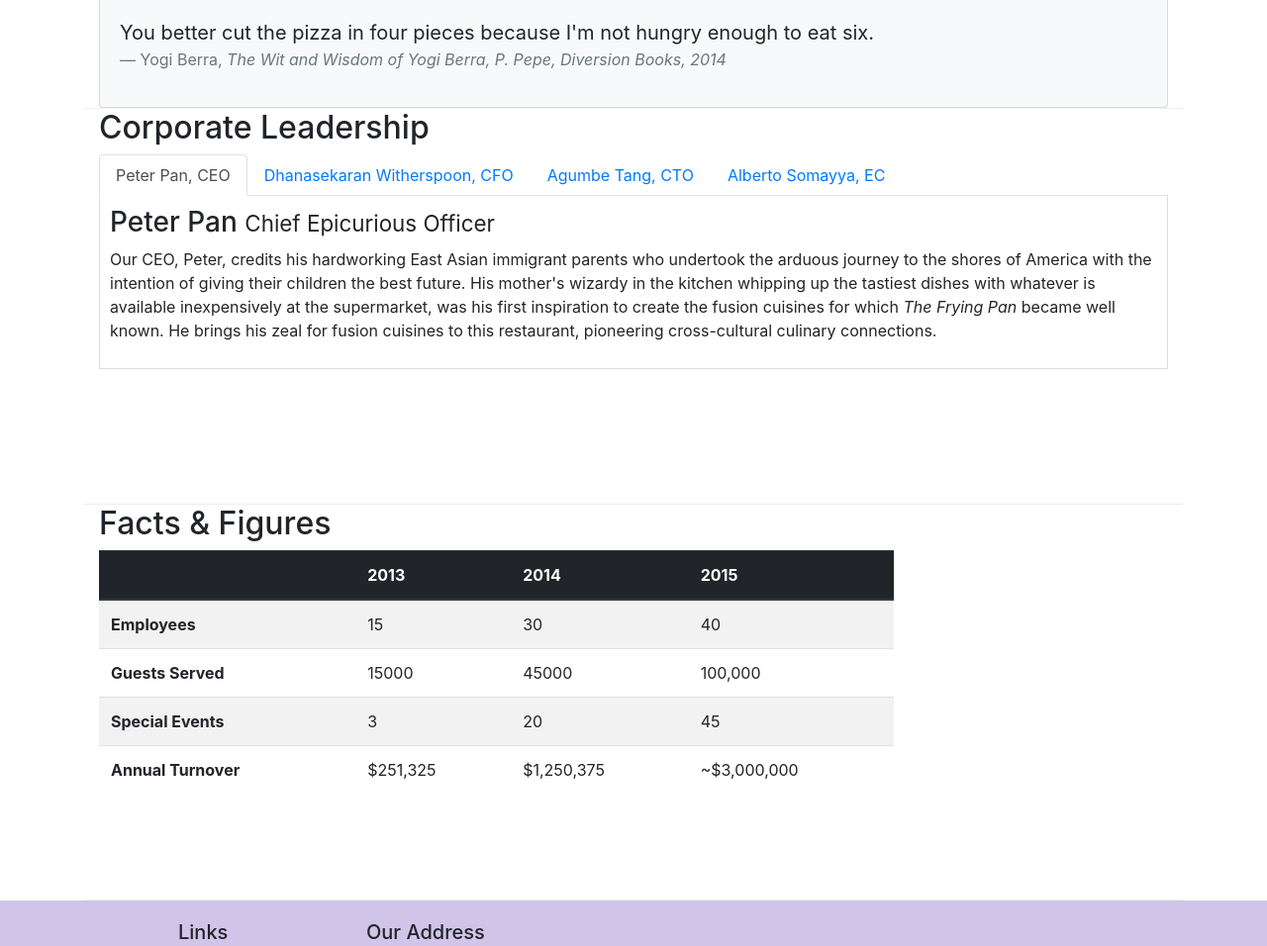
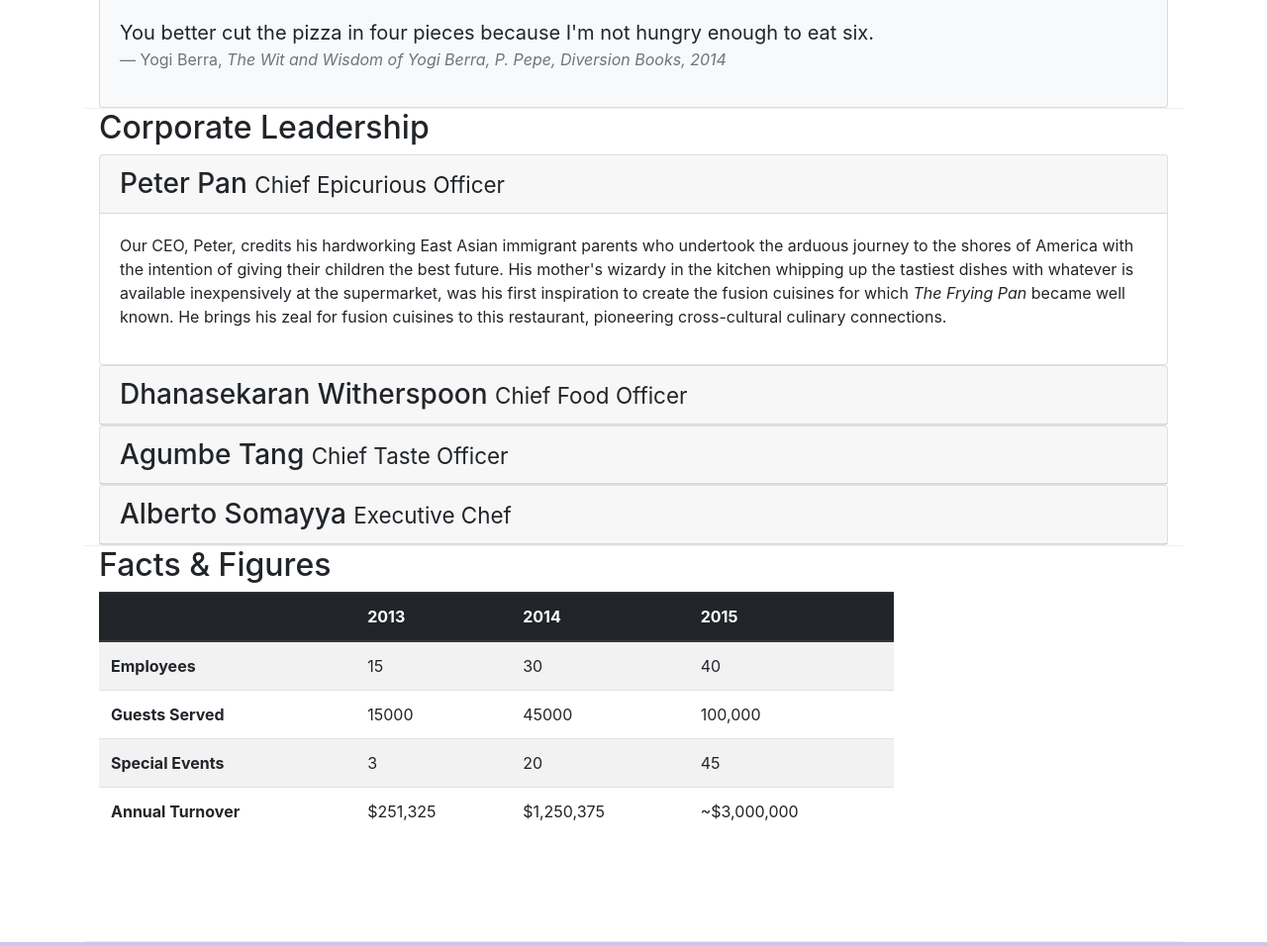
Before and after one commit to BibinQA/conFusion, a website: page aboutus.html in a window 1280 px wide. Shown: the part 762-1718 px from the top of the page at 99% size. Drawn offline with nearby package versions, Linux system fonts and the light colour scheme.

Commit message:
accordion

```diff
--- a/aboutus.html
+++ b/aboutus.html
@@ -102,7 +102,7 @@
         <div class="row row-content">
             <div class="col-12">
                 <h2>Corporate Leadership</h2>
-                <ul class='nav nav-tabs'>
+                <!-- <ul class='nav nav-tabs'>
                     <li class='nav-item'>
                         <a class='nav-link active' href='#peter' role='tab' data-toggle='tab'>Peter Pan, CEO</a>
                     </li>
@@ -116,47 +116,84 @@
                     <li class='nav-item'>
                         <a class='nav-link' href='#alberto' role='tab' data-toggle='tab'>Alberto Somayya, EC</a>
                     </li>
-                </ul>
-                <div class='tab-content'>
-                    <div role='tabpanel' class='tab-pane fade show active' id='peter'>
-                        <h3>Peter Pan <small>Chief Epicurious Officer</small></h3>
-                        <p class="d-none d-sm-block">Our CEO, Peter, credits his hardworking East Asian immigrant
+                </ul> -->
+                <div id='accordion'>
+                    <div class='card'>
+                        <div class='card-header' role='tab' id='peterhead'>
+                            <h3 class='mb-0'>
+                                <a data-toggle='collapse' data-target='#peter'>Peter Pan <small>Chief Epicurious
+                                        Officer</small></a></h3>
+                        </div>
+                        <div class='collapse show' id='peter' data-parent='#accordion'>
+                            <div class='card-body'>
+                                <p class="d-none d-sm-block">Our CEO, Peter, credits his hardworking East Asian
+                                    immigrant
                                     parents who
-                            undertook the arduous journey to the shores of America with the intention of giving their
+                                    undertook the arduous journey to the shores of America with the intention of giving
+                                    their
                                     children
-                            the best future. His mother's wizardy in the kitchen whipping up the tastiest dishes with
+                                    the best future. His mother's wizardy in the kitchen whipping up the tastiest dishes
+                                    with
                                     whatever
-                            is available inexpensively at the supermarket, was his first inspiration to create the
+                                    is available inexpensively at the supermarket, was his first inspiration to create
+                                    the
                                     fusion
-                            cuisines for which <em>The Frying Pan</em> became well known. He brings his zeal for fusion
+                                    cuisines for which <em>The Frying Pan</em> became well known. He brings his zeal for
+                                    fusion
                                     cuisines
                                     to this restaurant, pioneering cross-cultural culinary connections.</p>
                             </div>
+                        </div>
+                    </div>
 
-                    <div role='tabpanel' class='tab-pane fade' id='danny'>
-                        <h3>Dhanasekaran Witherspoon <small>Chief Food Officer</small></h3>
+                    <div class='card'>
+                        <div class='card-header' role='tab' id='dannyhead'>
+                            <h3 class='mb-0'>
+                                <a data-toggle='collapse' data-target='#danny'> Dhanasekaran Witherspoon <small>Chief
+                                        Food Officer</small></a></h3>
+                        </div>
+                        <div class='collapse' id='danny' data-parent='#accordion'>
+
                             <p class="d-none d-sm-block">Our CFO, Danny, as he is affectionately referred to by his
                                 colleagues,
                                 comes from a long established family tradition in farming and produce. His experiences
                                 growing up on
-                            a farm in the Australian outback gave him great appreciation for varieties of food sources.
+                                a farm in the Australian outback gave him great appreciation for varieties of food
+                                sources.
                                 As he
                                 puts it in his own words, <em>Everything that runs, wins, and everything that stays,
                                     pays!</em></p>
                         </div>
+                    </div>
 
-                    <div role='tabpanel' class='tab-pane fade' id='agume'>
-                        <h3>Agumbe Tang <small>Chief Taste Officer</small></h3>
-                        <p class="d-none d-sm-block">Blessed with the most discerning gustatory sense, Agumbe, our CTO,
-                            personally ensures that every dish that we serve meets his exacting tastes. Our chefs dread
+                    <div class='card'>
+                        <div class='card-header' role='tab' id='agumehead'>
+                            <h3 class='mb-0'>
+                                <a data-toggle='collapse' data-target='#agume'>Agumbe Tang <small>Chief Taste
+                                        Officer</small></a></h3>
+                        </div>
+                        <div class='collapse' id='agume' data-parent='#accordion'>
+
+                            <p class="d-none d-sm-block">Blessed with the most discerning gustatory sense, Agumbe, our
+                                CTO,
+                                personally ensures that every dish that we serve meets his exacting tastes. Our chefs
+                                dread
                                 the
-                            tongue lashing that ensues if their dish does not meet his exacting standards. He lives by
+                                tongue lashing that ensues if their dish does not meet his exacting standards. He lives
+                                by
                                 his
                                 motto, <em>You click only if you survive my lick.</em></p>
                         </div>
+                    </div>
+                    <div class='card'>
+                        <div class='card-header' role='tab' id='agumehead'>
+                            <h3 class='mb-0'>
+                                <a data-toggle='collapse' data-target='#alberto'>Alberto Somayya <small>Executive
+                                        Chef</small></a></h3>
 
-                    <div role='tabpanel' class='tab-pane fade' id='alberto'>
-                        <h3>Alberto Somayya <small>Executive Chef</small></h3>
+                        </div>
+                        <div class='collapse' id='alberto' data-parent='#accordion'>
+
                             <p class="d-none d-sm-block">Award winning three-star Michelin chef with wide International
                                 experience
                                 having worked closely with whos-who in the culinary world, he specializes in creating
@@ -164,6 +201,7 @@
                                 Indo-Italian fusion experiences. He says, <em>Put together the cuisines from the two
                                     craziest
                                     cultures, and you get a winning hit! Amma Mia!</em></p>
+                        </div>
                     </div>
                 </div>
 
```
Lines whose indentation alone changed are shown as unchanged.
